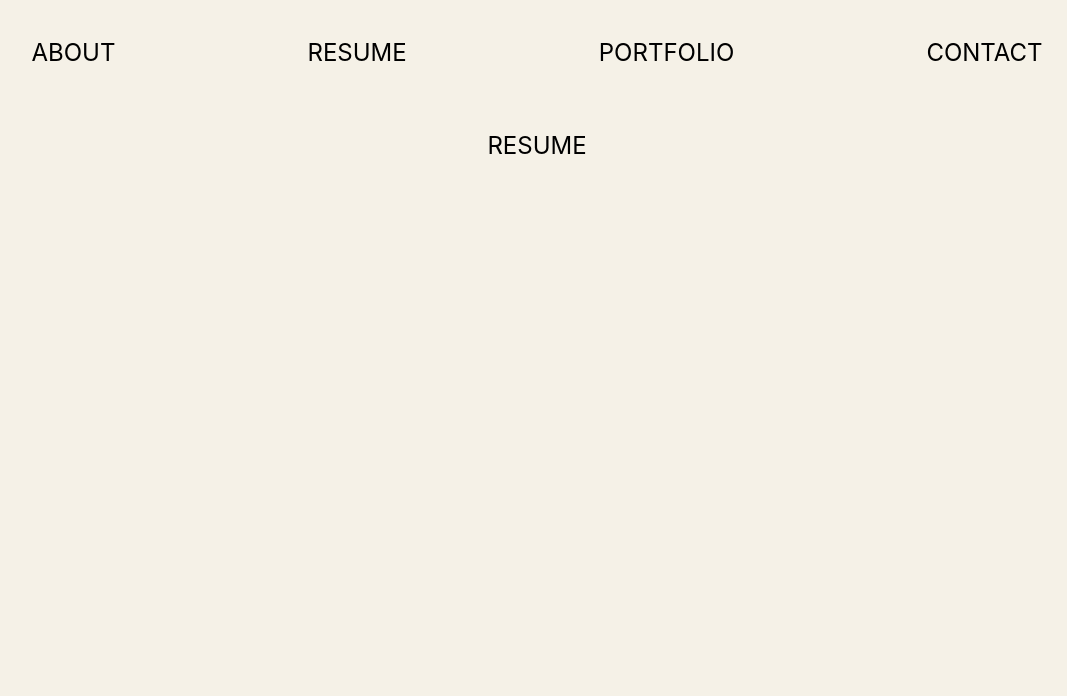
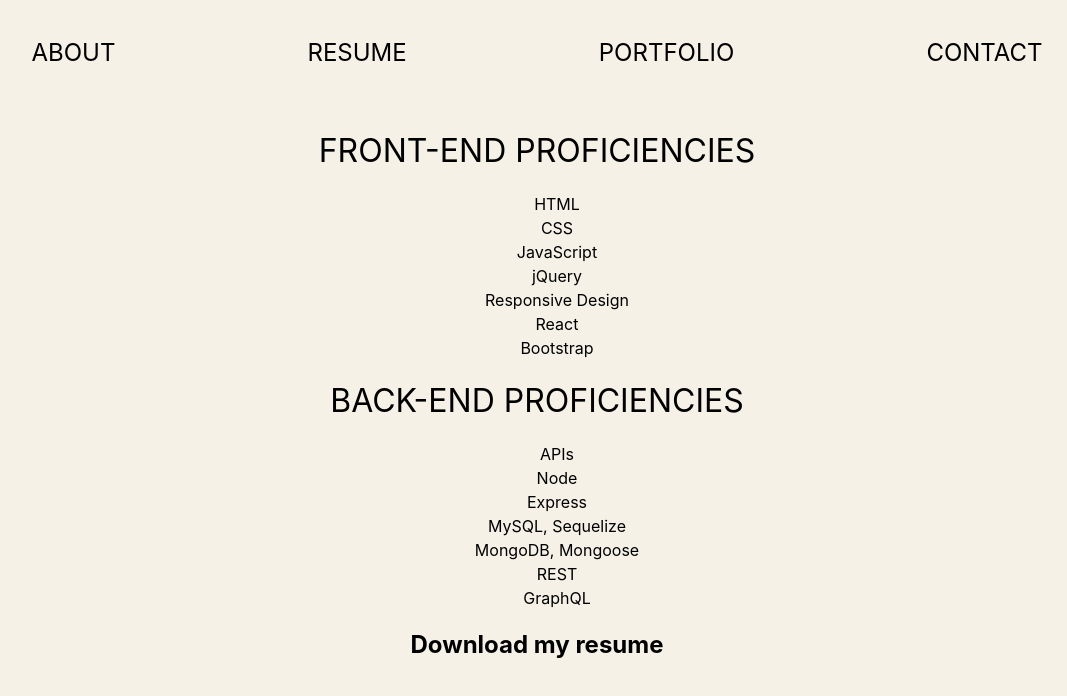
Before and after one commit to sophiehomer/react_portfolio, a React (Create React App) app: page / in a window 1280 px wide. Both pictures are taken after a click on the link "RESUME". Shown: the top 696 px of the page, without its empty margins (103-1170 px from the left). Built offline with nearby package versions, Linux system fonts and the light colour scheme.

Commit message:
resume page

```diff
--- a/src/components/About/index.js
+++ b/src/components/About/index.js
@@ -5,7 +5,7 @@ import aboutImage from '../../assets/about/about-image.jpg';
 const About = () => {
   return (
     <>
-    <div className="pageTitle">ABOUT</div>
+    {/* <div className="pageTitle">ABOUT</div> */}
     <img src={aboutImage} className="aboutImg" style={{ width: "25%" }} alt="about" />
       <p className="aboutText">
         Sophie Homer is a multidisciplinary creative. She's always had a keen eye for clean, functional, design. Her creative appetite is fueled by believing good design begins with accessibility. Sophie was born and raised in Los Angeles,
--- a/src/components/Contact/index.js
+++ b/src/components/Contact/index.js
@@ -4,7 +4,7 @@ import './styles.css'
 const Contact = () => {
   return (
     <>
-    <div className="pageTitle">CONTACT</div>
+    {/* <div className="pageTitle">CONTACT</div> */}
     <div className="contactForm">
           <form className="contactForm">
             <label for="contact-name">Name</label>
--- a/src/components/Portfolio/index.js
+++ b/src/components/Portfolio/index.js
@@ -9,7 +9,7 @@ import workDaySchedulerImage from '../../assets/portfolio/work-day-scheduler.png
 const Portfolio = () => {
   return (
     <>
-    <div className="pageTitle">PORTFOLIO</div>
+    {/* <div className="pageTitle">PORTFOLIO</div> */}
     <div className="portfolioImages">
     <a href="https://blooming-anchorage-21473.herokuapp.com/">
     <img src={kitImage} className="kitImg" style={{ width: "40%" }} alt="kit"/>
--- a/src/components/Resume/index.js
+++ b/src/components/Resume/index.js
@@ -3,7 +3,32 @@ import './styles.css'
 
 const Resume = () => {
   return (
-    <div className="pageTitle">RESUME</div>
+  <>
+    {/* <div className="pageTitle">RESUME</div> */}
+      <h1 className="frontEnd">FRONT-END PROFICIENCIES</h1>
+        <ul className="backEndList">
+          <li>HTML</li>
+          <li>CSS</li>
+          <li>JavaScript</li>
+          <li>jQuery</li>
+          <li>Responsive Design</li>
+          <li>React</li>
+          <li>Bootstrap</li>
+        </ul>
+      <h1 className="backEnd">BACK-END PROFICIENCIES</h1>
+        <ul className="frontEndList">
+          <li>APIs</li>
+          <li>Node</li>
+          <li>Express</li>
+          <li>MySQL, Sequelize</li>
+          <li>MongoDB, Mongoose</li>
+          <li>REST</li>
+          <li>GraphQL</li>
+        </ul>
+
+      <h2 className="downloadResume">Download my resume</h2>
+
+    </>
   )
 }
 
--- a/src/index.css
+++ b/src/index.css
@@ -110,3 +110,14 @@ label {
 .submitButton:hover {
   opacity: .7;
 }
+
+/* ----- RESUME ----- */
+
+.backEndList, .frontEndList {
+  list-style: none;
+  line-height: 1.5em;
+}
+
+.frontEnd, .backEnd {
+  font-weight: normal;
+}
```
